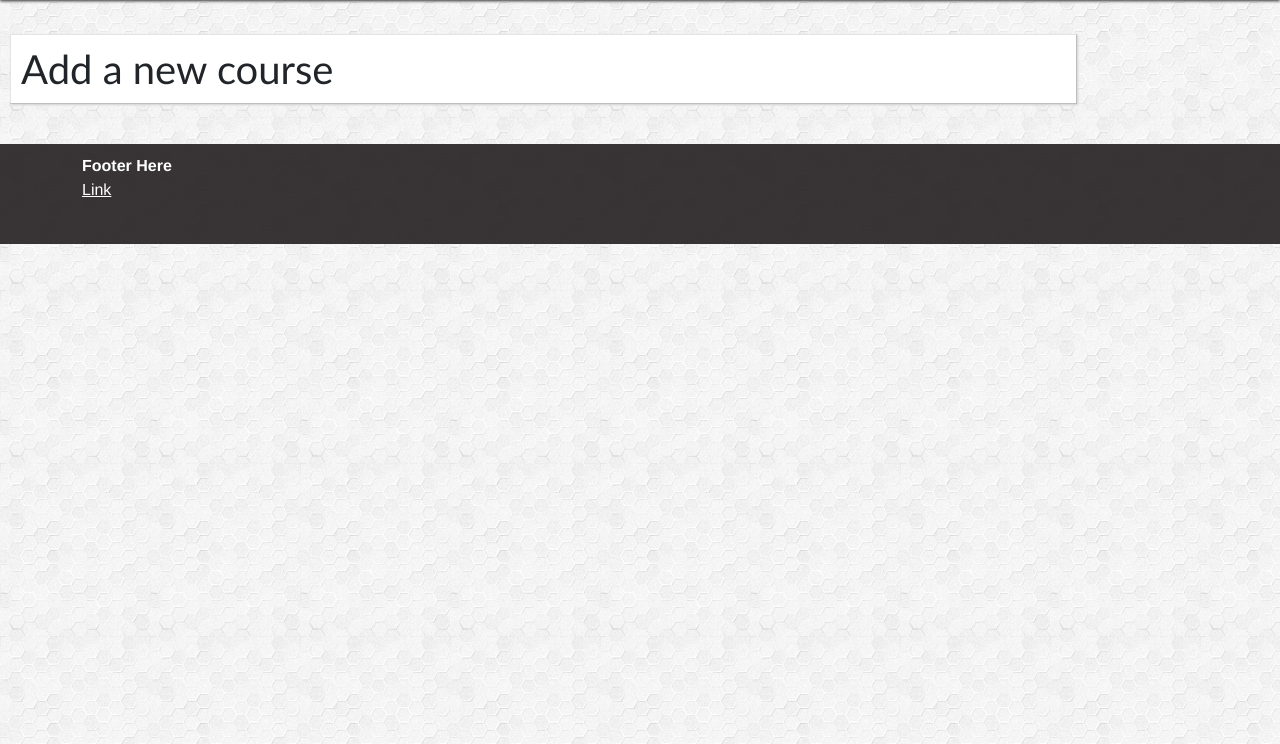
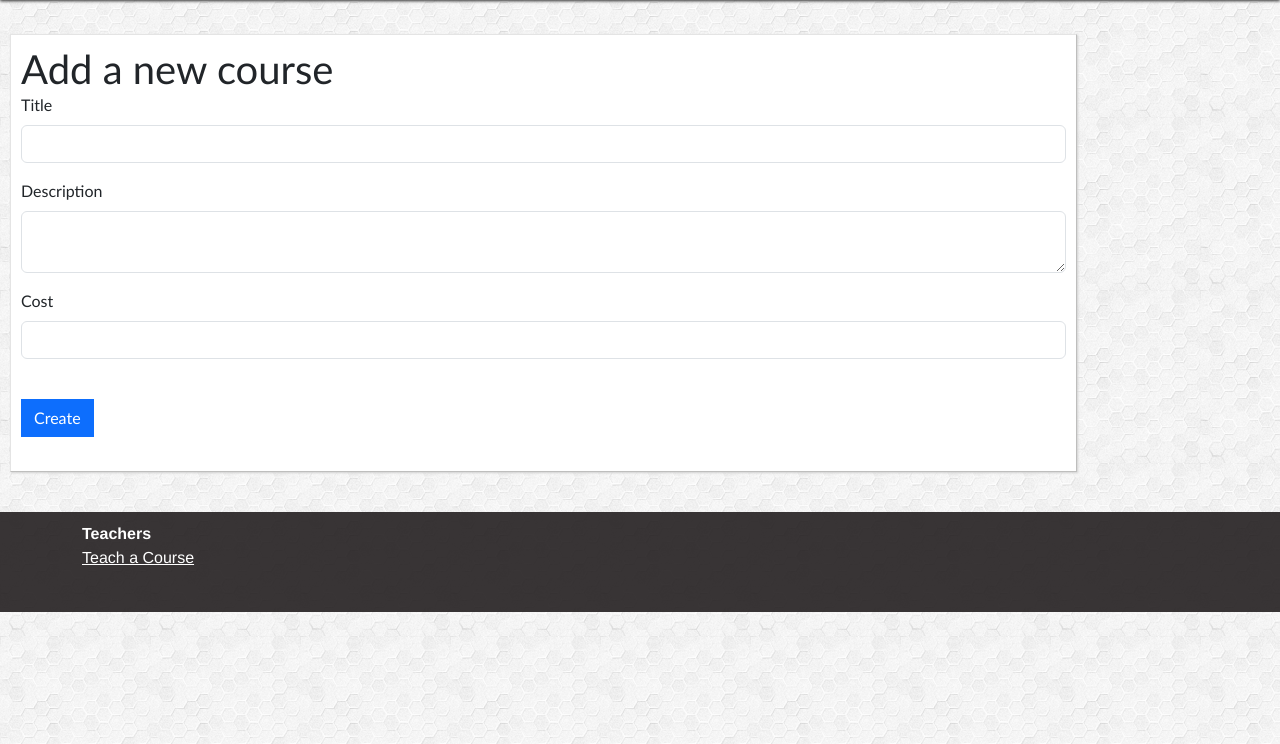
Before and after one commit to Sapho801/Flixter, a Rails app: page /instructor/courses/new in a window 1280 px wide. Shown: the part 56-800 px from the top of the page. Run offline with Rails 7, Linux system fonts and the light colour scheme; the visitor is signed in with stand-in values (Sample User, id 1); style sheets or scripts are compiled from the project's sources; some libraries are stand-ins or nearby versions.

Commit message:
Completed Lesson 13: Allow Course Creation

```diff
--- a/app/controllers/instructor/courses_controller.rb
+++ b/app/controllers/instructor/courses_controller.rb
@@ -2,5 +2,21 @@ class Instructor::CoursesController < ApplicationController
   before_action :authenticate_user!
 
   def new
+    @course = Course.new
+  end
+
+  def create
+    @course = current_user.courses.create(course_params)
+    redirect_to instructor_course_path(@course)
+  end
+
+  def show
+    @course = Course.find(params[:id])
+  end
+
+  private
+
+  def course_params
+    params.require(:course).permit(:title, :description, :cost)
   end
 end
--- a/app/views/instructor/courses/new.html.erb
+++ b/app/views/instructor/courses/new.html.erb
@@ -1,4 +1,13 @@
 <br />
 <div class="booyah-box col-10 offset-1">
   <h1>Add a new course</h1>
+  <%= simple_form_for @course, url: instructor_courses_path do |f| %>
+    <%= f.input :title %>
+    <%= f.input :description %>
+    <%= f.input :cost %>
+    <br />
+    <%= f.submit "Create", class: 'btn btn-primary' %>
+    <br />
+  <% end %>
+  <br />
 </div>
--- /dev/null
+++ b/app/views/instructor/courses/show.html.erb
@@ -0,0 +1,4 @@
+<br />
+<div class="booyah-box col-10 offset-1">
+  <h1 class="text.center"><%= @course.title %></h1>
+</div>
--- a/app/views/layouts/application.html.erb
+++ b/app/views/layouts/application.html.erb
@@ -54,9 +54,9 @@
     </div>
     <div id="footer">
       <div class="container">
-        <b>Footer Here</b>
+        <b>Teachers</b>
         <br />
-        <%=link_to 'Link', '#' %>
+        <%= link_to 'Teach a Course', new_instructor_course_path %>
       </div>
     </div>
   </body>
```
